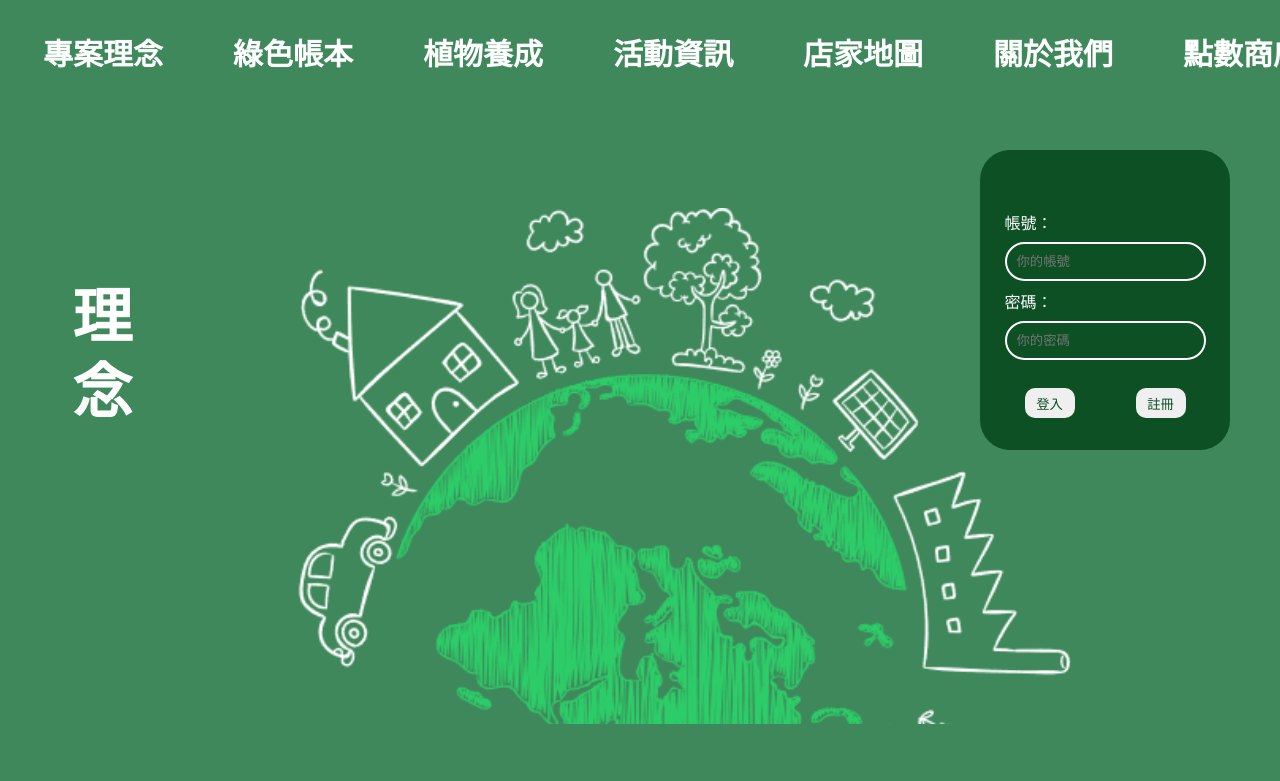
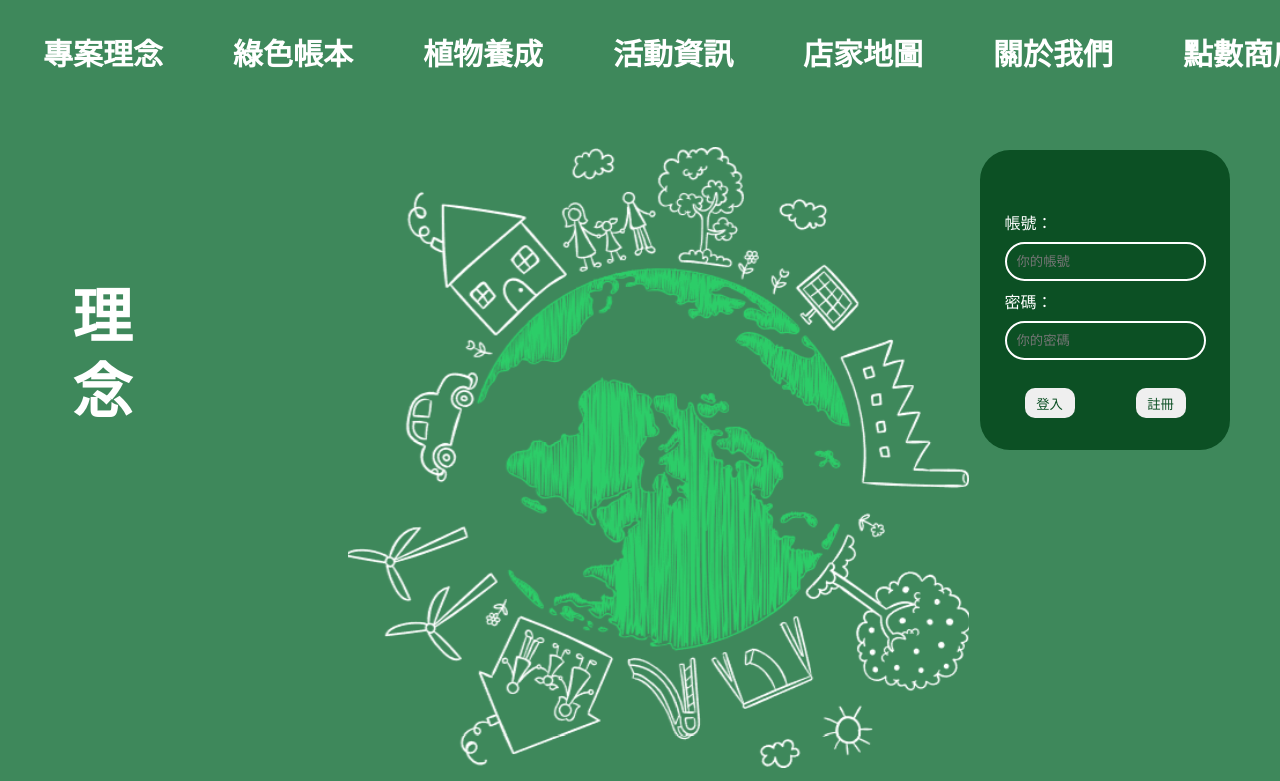
Before and after one commit to kenikeke/green, a plain HTML site: page index.html in a window 1280 px wide. Shown: the top 781 px of the page. Drawn offline with Linux system fonts and the light colour scheme.

Commit message:
Update index.css

```diff
--- a/asset/css/index.css
+++ b/asset/css/index.css
@@ -13,15 +13,14 @@
 }
 
 .earth{
-  width: 1100px;height: 580px;
+  display: flex;
   overflow: hidden;
+  width: 50%;
 }
 
 .earth img{
-    width: 850px;
-    animation: move 20s linear infinite;
-    position: relative;
-    top: 60px;left: 110px;
+  width: 100%;
+  animation: move 20s linear infinite;
 }
 
 @keyframes move{
```
